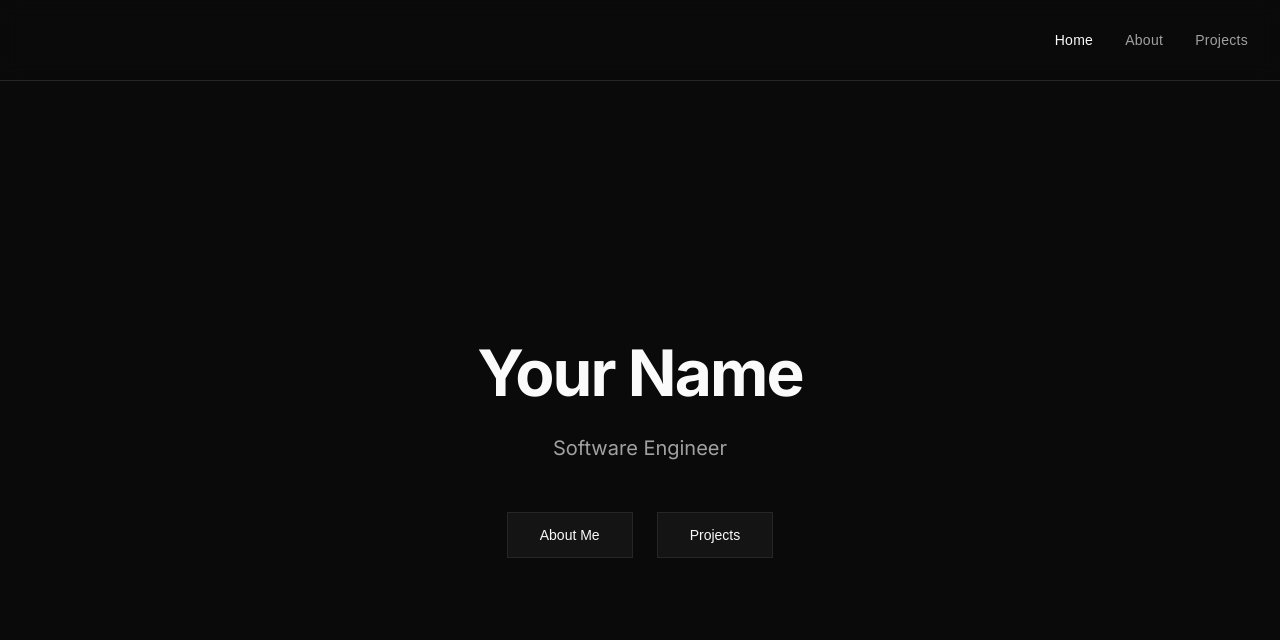
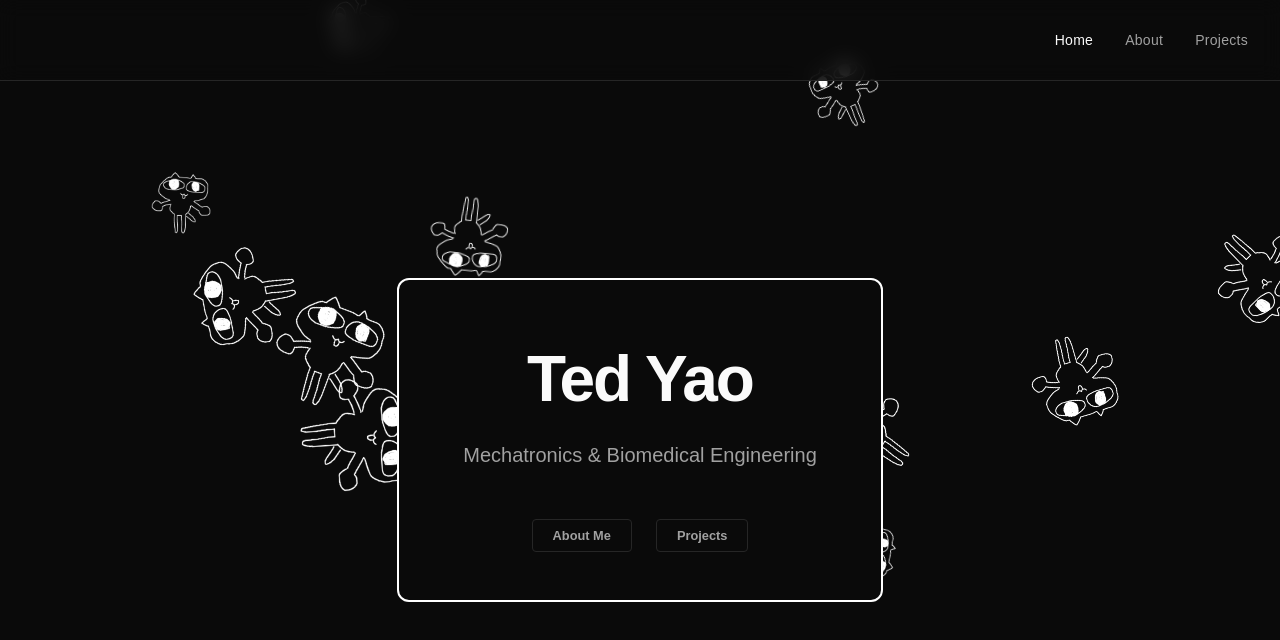
Before and after one commit to Greeesysalad/portfolio, a React (Vite) app: page / in a window 1280 px wide. Shown: the top 640 px of the page. Built offline with nearby package versions, Linux system fonts and the light colour scheme.

Commit message:
homepage design update & abt me section update

```diff
--- /dev/null
+++ b/src/components/DoodleRain.tsx
@@ -0,0 +1,106 @@
+import React, { useRef, useEffect } from 'react';
+import doodle from '../assets/malice.png';
+
+interface DoodleRainProps {
+  count?: number;
+}
+
+interface Doodle {
+  x: number;
+  y: number;
+  size: number;
+  speed: number;
+  spin: number;
+  spinSpeed: number;
+  flip: number;
+}
+
+const DoodleRain: React.FC<DoodleRainProps> = ({ count = 12 }) => {
+  const canvasRef = useRef<HTMLCanvasElement>(null);
+  const doodles = useRef<Doodle[]>([]);
+  const imgRef = useRef<HTMLImageElement | null>(null);
+
+  useEffect(() => {
+    const canvas = canvasRef.current;
+    if (!canvas) return;
+    const ctx = canvas.getContext('2d');
+    if (!ctx) return;
+
+    // Set canvas size
+    const setSize = () => {
+      canvas.width = window.innerWidth;
+      canvas.height = window.innerHeight;
+    };
+    setSize();
+    window.addEventListener('resize', setSize);
+
+    // Load image
+    const img = new window.Image();
+    img.src = doodle;
+    imgRef.current = img;
+
+    // Initialize doodles
+    const resetDoodle = (): Doodle => ({
+      x: Math.random() * canvas.width,
+      y: -Math.random() * canvas.height,
+      size: 60 + Math.random() * 60,
+      speed: 1 + Math.random() * 1.5,
+      spin: Math.random() * Math.PI * 2,
+      spinSpeed: (Math.random() - 0.5) * 0.04,
+      flip: Math.random() < 0.5 ? 1 : -1,
+    });
+    doodles.current = Array.from({ length: count }, resetDoodle);
+
+    let running = true;
+    const animate = () => {
+      if (!running) return;
+      ctx.clearRect(0, 0, canvas.width, canvas.height);
+      doodles.current.forEach((doodleObj, i) => {
+        // Update
+        doodleObj.y += doodleObj.speed;
+        doodleObj.spin += doodleObj.spinSpeed;
+        if (doodleObj.y > canvas.height + doodleObj.size) {
+          doodles.current[i] = resetDoodle();
+        }
+        // Draw
+        if (imgRef.current?.complete) {
+          ctx.save();
+          ctx.translate(doodleObj.x, doodleObj.y);
+          ctx.rotate(doodleObj.spin);
+          ctx.scale(doodleObj.flip, 1);
+          ctx.drawImage(
+            imgRef.current,
+            -doodleObj.size / 2,
+            -doodleObj.size / 2,
+            doodleObj.size,
+            doodleObj.size
+          );
+          ctx.restore();
+        }
+      });
+      requestAnimationFrame(animate);
+    };
+    img.onload = animate;
+    return () => {
+      running = false;
+      window.removeEventListener('resize', setSize);
+    };
+  }, [count]);
+
+  return (
+    <canvas
+      ref={canvasRef}
+      style={{
+        position: 'fixed',
+        top: 0,
+        left: 0,
+        width: '100vw',
+        height: '100vh',
+        pointerEvents: 'none',
+        zIndex: 0,
+      }}
+    />
+  );
+};
+
+export default DoodleRain;
--- a/src/index.css
+++ b/src/index.css
@@ -98,6 +98,12 @@ body {
 
 .hero {
   text-align: center;
+  background: #0a0a0a;
+  border: 2px solid #ffffff;
+  padding: 3rem 4rem;
+  border-radius: 12px;
+  position: relative;
+  z-index: 10;
 }
 
 .name {
@@ -105,6 +111,7 @@ body {
   font-weight: 700;
   letter-spacing: -0.03em;
   margin-bottom: 0.5rem;
+  color: var(--text-primary);
 }
 
 .tagline {
@@ -121,18 +128,19 @@ body {
 }
 
 .home-btn {
-  background: var(--bg-secondary);
+  background: transparent;
   border: 1px solid var(--border);
-  color: var(--text-primary);
-  padding: 0.875rem 2rem;
-  font-size: 0.875rem;
+  color: var(--text-secondary);
+  padding: 0.5rem 1.25rem;
+  font-size: 0.8rem;
   font-weight: 500;
   cursor: pointer;
   transition: all 0.2s ease;
+  border-radius: 4px;
 }
 
 .home-btn:hover {
-  background: var(--bg-tertiary);
+  color: var(--text-primary);
   border-color: var(--text-muted);
 }
 
@@ -144,26 +152,29 @@ body {
 }
 
 .about-container {
-  display: grid;
-  grid-template-columns: 1fr 1.5fr;
-  gap: 4rem;
+  display: flex;
+  flex-direction: column;
+  gap: 2rem;
   align-items: start;
 }
 
 .about-image {
-  position: sticky;
-  top: 100px;
+  position: relative;
+  width: 120px;
+  height: 120px;
 }
 
 .image-placeholder {
-  aspect-ratio: 3/4;
+  width: 120px;
+  height: 120px;
   background: var(--bg-secondary);
   border: 1px solid var(--border);
   display: flex;
   align-items: center;
   justify-content: center;
   color: var(--text-muted);
-  font-size: 0.875rem;
+  font-size: 0.75rem;
+  border-radius: 50%;
 }
 
 .about-content h2 {
@@ -202,9 +213,10 @@ body {
 .tech-tag {
   background: var(--bg-secondary);
   border: 1px solid var(--border);
-  padding: 0.5rem 1rem;
-  font-size: 0.875rem;
+  padding: 0.4rem 0.8rem;
+  font-size: 0.8rem;
   color: var(--text-secondary);
+  border-radius: 9999px;
 }
 
 .social-links {
--- a/src/pages/About.tsx
+++ b/src/pages/About.tsx
@@ -7,32 +7,26 @@ interface AboutProps {
 }
 
 const techStack = [
-  'TypeScript', 'React', 'Node.js', 'Python', 'Git', 'Docker'
+  'TypeScript', 'C/C++', 'Python', 'Git', 'MATLAB', 'Solidworks','Autodesk Inventor', 'blender', 'M365 suite', 'Microsoft Power Platform'
 ]
 
 const socials = [
-  { name: 'GitHub', url: 'https://github.com' },
-  { name: 'LinkedIn', url: 'https://linkedin.com' },
-  { name: 'Twitter', url: 'https://twitter.com' }
+  { name: 'GitHub', url: 'https://github.com/Greeesysalad' },
+  { name: 'LinkedIn', url: 'https://www.linkedin.com/in/ted-yao-154320324/' },
 ]
 
 const About: React.FC<AboutProps> = ({ onNavigate }) => {
   return (
     <div className="page about-page">
       <div className="about-container">
-        <div className="about-image">
-          <div className="image-placeholder">
-            <span>Your Photo</span>
-          </div>
-        </div>
         <div className="about-content">
           <h2>About Me</h2>
           <p className="bio">
-            Hi! I'm a software engineer passionate about building great products.
-            I specialize in full-stack development and love working with modern technologies.
+            Undergrad student at McMaster University studying Mechatronics and
+            biomedical engineering.
           </p>
           <div className="tech-stack">
-            <h3>Tech Stack</h3>
+            <h3>Technologies</h3>
             <div className="tech-tags">
               {techStack.map((tech) => (
                 <span key={tech} className="tech-tag">{tech}</span>
@@ -56,6 +50,11 @@ const About: React.FC<AboutProps> = ({ onNavigate }) => {
             </div>
           </div>
         </div>
+        <div className="about-image">
+          <div className="image-placeholder">
+            <span>Your Photo</span>
+          </div>
+        </div>
       </div>
     </div>
   )
--- a/src/pages/Home.tsx
+++ b/src/pages/Home.tsx
@@ -1,4 +1,5 @@
 import React from 'react'
+import DoodleRain from '../components/DoodleRain';
 
 type Page = 'home' | 'about' | 'projects'
 
@@ -6,22 +7,32 @@ interface HomeProps {
   onNavigate: (page: Page) => void
 }
 
+const nameFont = { fontFamily: "'Merriweather',sans-serif" }
+const bodyFont = { fontFamily: "'Montserrat', sans-serif" }
+
 const Home: React.FC<HomeProps> = ({ onNavigate }) => {
   return (
+    <>
+      <DoodleRain count={14} />
       <div className="page home-page">
         <div className="hero">
-        <h1 className="name">Your Name</h1>
-        <p className="tagline">Software Engineer</p>
+          <h1 className="name" style={{ ...nameFont, fontWeight: 700 }}>
+            Ted Yao
+          </h1>
+          <p className="tagline" style={{ ...bodyFont, fontWeight: 400 }}>
+            Mechatronics & Biomedical Engineering
+          </p>
           <div className="home-nav">
-          <button onClick={() => onNavigate('about')} className="home-btn">
+            <button onClick={() => onNavigate('about')} className="home-btn" style={{ ...bodyFont, fontWeight: 600 }}>
               About Me
             </button>
-          <button onClick={() => onNavigate('projects')} className="home-btn">
+            <button onClick={() => onNavigate('projects')} className="home-btn" style={{ ...bodyFont, fontWeight: 600 }}>
               Projects
             </button>
           </div>
         </div>
       </div>
+    </>
   )
 }
 
```
Also changed, not shown: src/assets/malice.png (added), 5 other files (tests, documents, lock files or other folders). Lines whose indentation alone changed are shown as unchanged.
